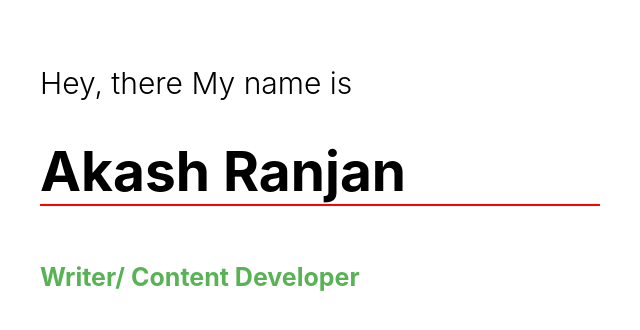
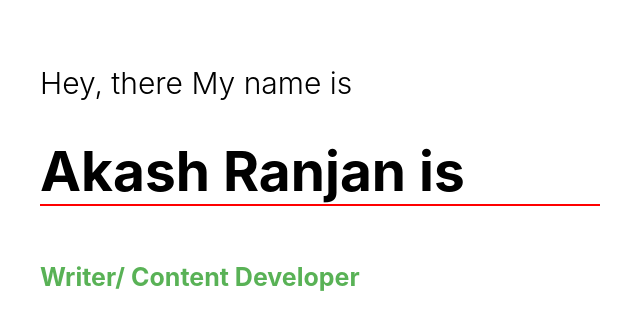
Before and after one commit to vatsaakash/portfolio, a React (Create React App) app: page / in a window 1280 px wide. Shown: the top 330 px of the page, without its empty margins (0-640 px from the left). Built offline with nearby package versions, Linux system fonts and the light colour scheme.

Commit message:
Check ssh key

```diff
--- a/src/component/Introduction.jsx
+++ b/src/component/Introduction.jsx
@@ -6,7 +6,7 @@ const Introduction = () => {
       <div className="intro-left">
         <div className="intro-left-wrapper">
           <h2 className="i-intro">Hey, there My name is</h2>
-          <h1 className="i-name">Akash Ranjan </h1>
+          <h1 className="i-name">Akash Ranjan is </h1>
           <div className="intro-skill">
             <div className="intro-skill-wrapper">
               <div className="intro-skill-items">Web Develper</div>
```
